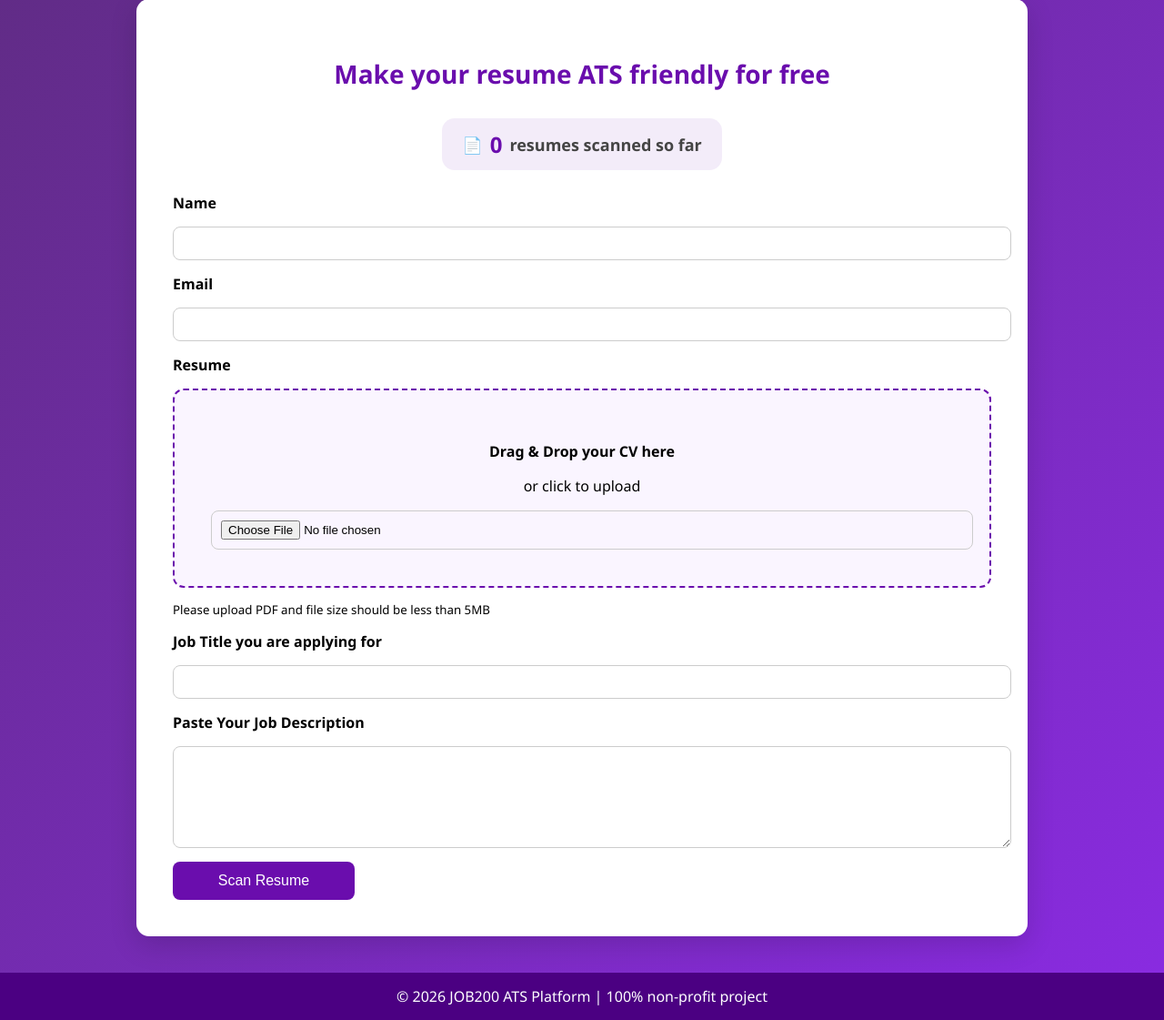
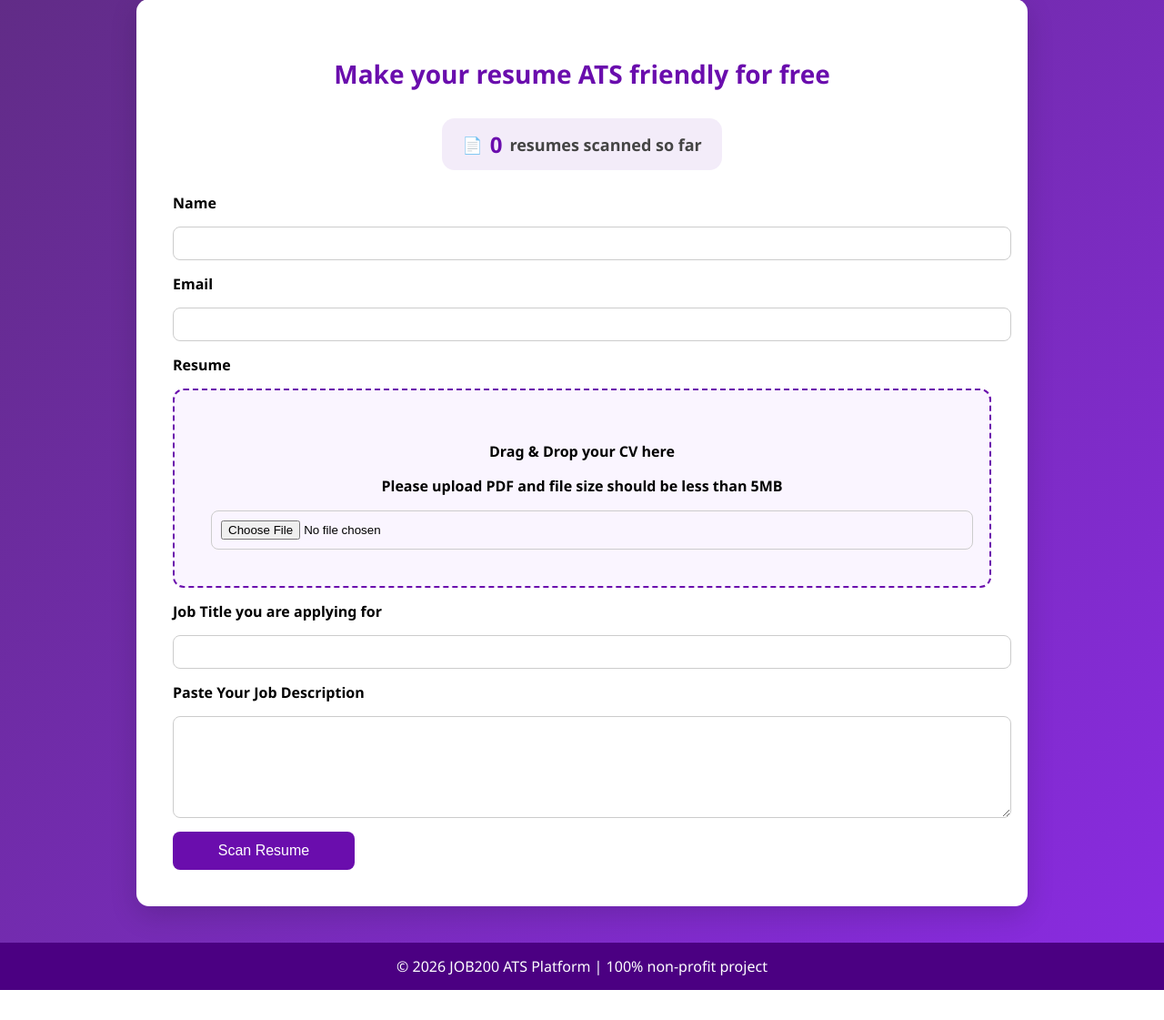
Before and after one commit to coolshano/job200_ml_version, a Django app: page / in a window 1280 px wide. Shown: the part 125-1246 px from the top of the page at 91% size. After the commit the page ends 1213 px from the top, so only its background shows below. Run offline with Django 5.2, Linux system fonts and the light colour scheme; data that the repository does not hold is empty; parts of the project's set-up code (start-up, migrations or seed data) failed here and were passed over.

Commit message:
added details

```diff
--- a/scanner/templates/upload.html
+++ b/scanner/templates/upload.html
@@ -51,11 +51,10 @@
 
     <div id="drop-area">
         <p><strong>Drag & Drop your CV here</strong></p>
-        <p>or click to upload</p>
+        <p><strong>Please upload PDF and file size should be less than 5MB</strong></p>
         <input type="file" id="fileElem" name="resume" accept="application/pdf" required>
     </div>
 
-    <small>Please upload PDF and file size should be less than 5MB</small>
 
     <label>Job Title you are applying for</label>
     <input type="text" name="job_title" required>
```
